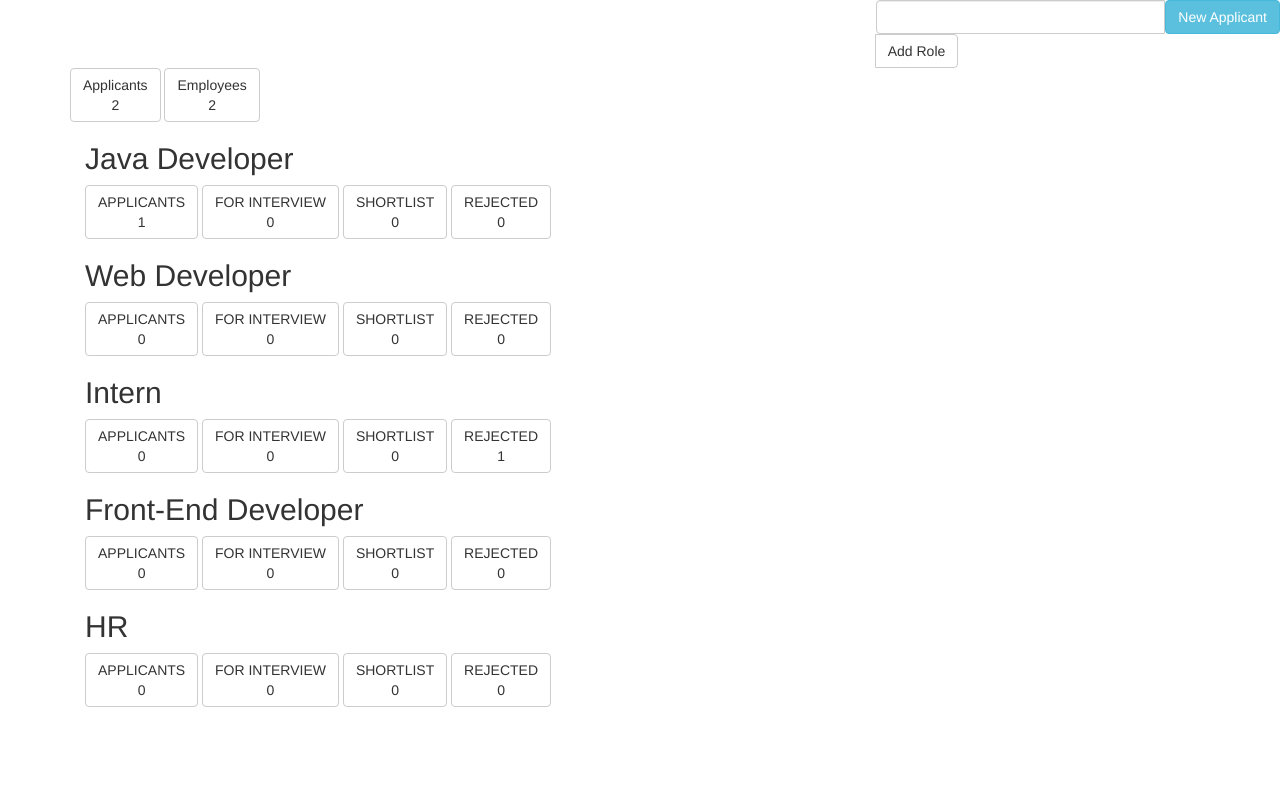
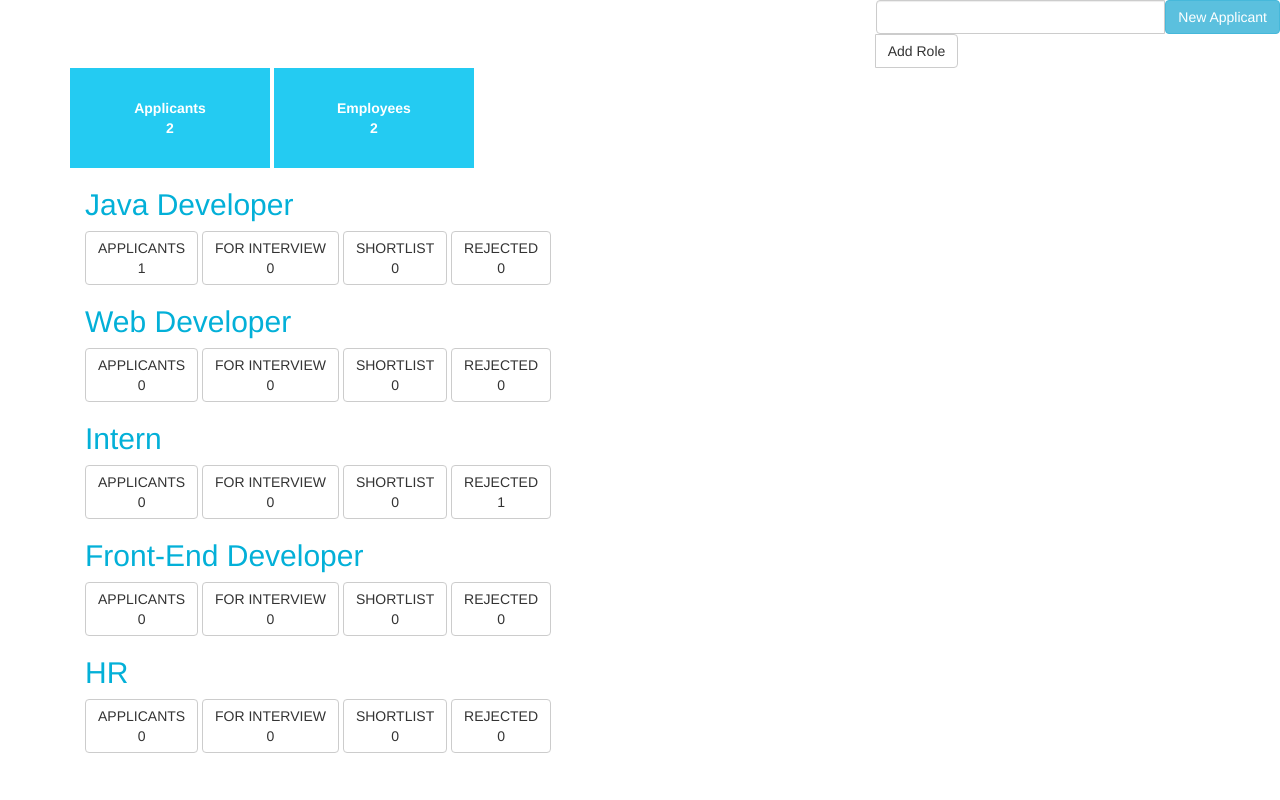
Before and after one commit to Jcarnecer/resume-management, a CodeIgniter app: page /resume-management/ in a window 1280 px wide. Run offline with CodeIgniter, Linux system fonts and the light colour scheme; data comes from the database, SQL or seed files in the repository; data that the repository does not hold is empty; some libraries are stand-ins or nearby versions.

Commit message:
Okay nag push ako!!!

```diff
--- a/application/views/applicant/home.php
+++ b/application/views/applicant/home.php
@@ -12,10 +12,12 @@
 
 
 <div class="container">
-  <button id="applicant" type="button" class="btn btn-default">Applicants <br><?= $count;?></button>
-  <button id="employee" type="button" class="btn btn-default">Employees <br><?= $countemployee;?></button>
-
-
+  <div class="row">
+    <div class="col-md-6 tab-menu">
+        <button id="applicant" class="btn btn-applicant">Applicants <br><?= $count;?></button>
+        <button id="employee" class="btn btn-employees">Employees <br><?= $countemployee;?></button>
+    </div>
+  </div>
 
 
   <div class="container" id="applicant-div">
@@ -43,19 +45,3 @@
       </div>
   </div>
 </div>
-
-
-
-
- <script>
- $(document).ready(function(){
-     $("#applicant").click(function(){
-         $("#applicant-div").show();
-         $("#employee-div").hide();
-     });
-     $("#employee").click(function(){
-         $("#employee-div").show();
-         $("#applicant-div").hide();
-     });
- });
- </script>
--- a/assets/css/style.css
+++ b/assets/css/style.css
@@ -1,5 +1,69 @@
 body {
   background-color: #ffffff; }
+:hover{
+  color:  #03b0d8;
+}
+.btn-applicant {
+  background-color: #24cbf2;
+  color: white;
+  font-weight: bold;
+  border-radius: 0;
+  border-color: transparent;
+  width: 200px;
+  height: 100px;
+
+}
+.btn-applicant:hover {
+  background-color: #03b0d8; }
+
+.btn-applicant:after, .btn-applicant:before {
+  top: 100%;
+  left: 10%;
+  border: solid transparent;
+  content: "";
+  height: 0;
+  width: 0;
+  position: absolute;
+  pointer-events: none;
+}
+
+.btn-applicant:hover::after {
+  border-color: rgba(142, 36, 213, 0);
+  border-top-color: #25cbf2;
+  border-width: 20px;
+  margin-left: -30px;
+
+}
+
+
+.btn-employees {
+  background-color: #24cbf2;
+  color: white;
+  font-weight: bold;
+  border-radius: 0;
+  border-color: transparent;
+  width: 200px;
+  height: 100px; }
+.btn-employees:hover {
+  background-color: #03b0d8; }
+
+.btn-employees:after, .btn-employees:before {
+  top: 100%;
+  left: 45%;
+  border: solid transparent;
+  content: "";
+  height: 0;
+  width: 0;
+  position: absolute;
+  pointer-events: none;
+
+}
+
+.btn-employees:hover:after {
+  border-color: rgba(142, 36, 213, 0);
+  border-top-color: #25cbf2;
+  border-width: 20px;
+  margin-left: -30px; }
 
 #employee-div {
   display: none; }
--- a/assets/scss/style.scss
+++ b/assets/scss/style.scss
@@ -3,6 +3,66 @@ $white: #ffffff;
 body{
   background-color: $white;
 }
+.btn-applicant{
+  background-color: #24cbf2;
+  color: white;
+  font-weight: bold;
+  border-radius: 0;
+  border-color: transparent;
+  width: 200px;
+  height: 100px;
+}
+
+.btn-applicant:after, .btn-applicant:before{
+  top: 100%;
+	left: 10%;
+	border: solid transparent;
+	content: "";
+	height: 0;
+	width: 0;
+	position: absolute;
+	pointer-events: none;
+}
+
+.btn-applicant:after {
+	border-color: rgba(142, 36, 213, 0);
+	border-top-color: #25cbf2;
+	border-width: 20px;
+	margin-left: -30px;
+}
+
+.btn-employees{
+  background-color: #24cbf2;
+  color: white;
+  font-weight: bold;
+  border-radius: 0;
+  border-color: transparent;
+  width: 200px;
+  height: 100px;
+  &:hover{
+    background-color: #03b0d8;
+  }
+}
+
+.btn-employees:after, .btn-employees:before{
+  top: 100%;
+	left: 45%;
+	border: solid transparent;
+	content: "";
+	height: 0;
+	width: 0;
+	position: absolute;
+	pointer-events: none;
+
+}
+
+.btn-employees:after {
+	border-color: rgba(142, 36, 213, 0);
+	border-top-color: #25cbf2;
+	border-width: 20px;
+	margin-left: -30px;
+}
+
 #employee-div{
   display: none;
 }
```
Also changed, not shown: assets/js/script.js (+8 -51 lines), 1 other file.
